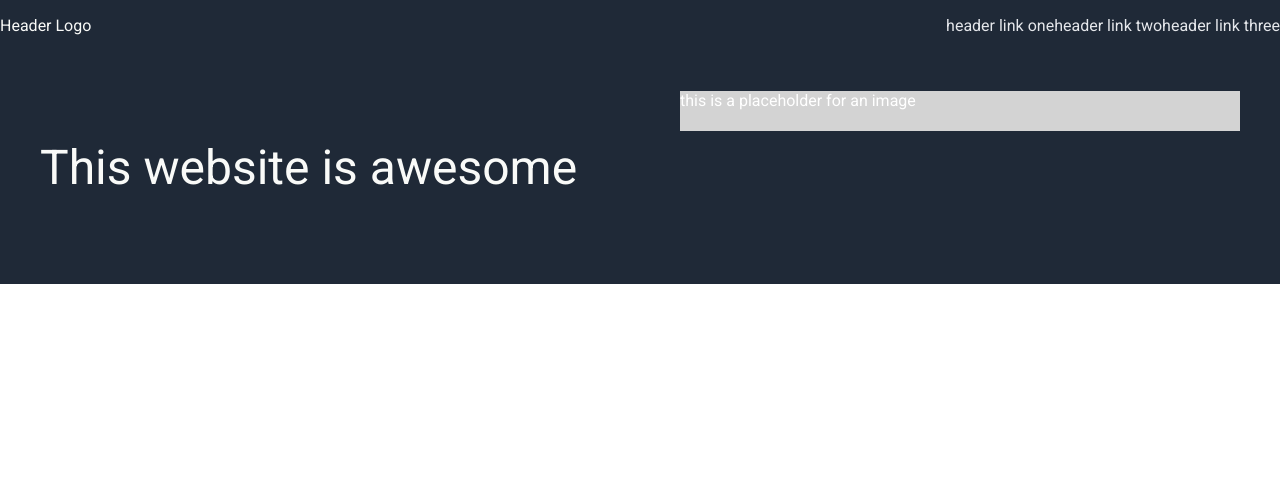
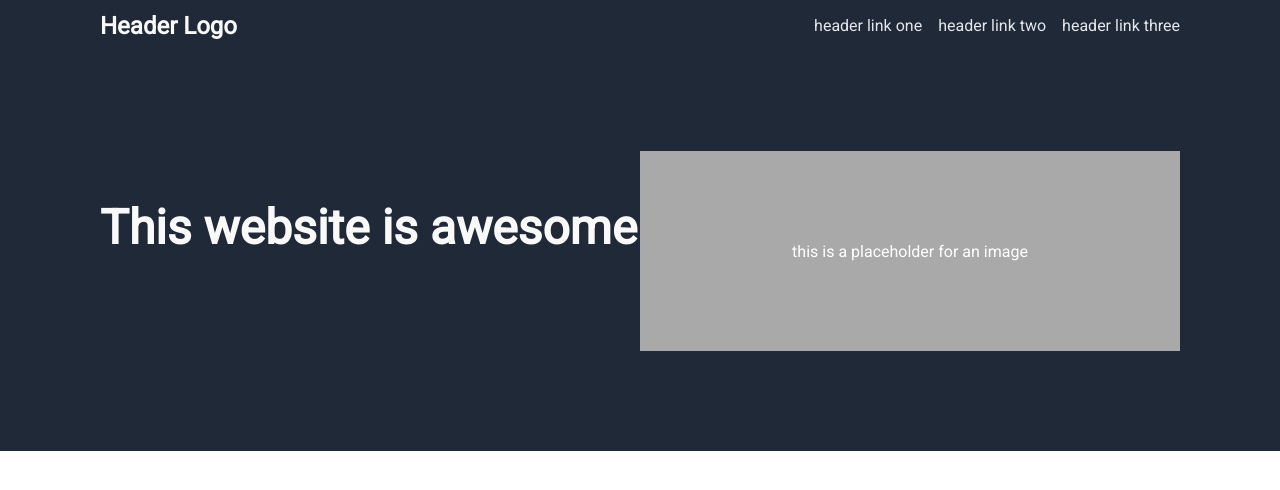
Before and after one commit to andrewsmithdotorg/landing-page-project, a plain HTML site: page index.html in a window 1280 px wide. Drawn offline with Linux system fonts and the light colour scheme.

Commit message:
Develop header and intro panel styling

```diff
--- a/style.css
+++ b/style.css
@@ -12,6 +12,12 @@ body {
     font-family: "Roboto", sans-serif;
 }
 
+.header, .intro-panel {
+    display: flex;
+    background-color: var(--dark-blue);
+    padding: 0px 100px;
+}
+
 .header {
     justify-content: space-between;
     align-items: center;
@@ -19,33 +25,35 @@ body {
     color: var(--header-logo)
 }
 
-.header, .intro-panel {
-    display: flex;
-    background-color: var(--dark-blue);
-    margin: 0px;
+.logo {
+    color: var(--header-logo);
+    font-size: 24px;
+    font-weight: bold;
 }
 
 ul {
+    color: var(--header-link);
     display: flex;
     list-style: none;
-    color: var(--header-link)
+    gap: 16px;
 }
 
 .left-pane, .image-placeholder {
     flex: 1;
     justify-content: center;
-    margin: 40px;
+    margin: 100px 0px;
 }
 
 .headline {
     color: var(--main-text);
-    font-weight: extra-bold;
+    font-weight: 800;
     font-size: 48px;
 }
 
 .image-placeholder {
     color: white;
-    background-color: lightgray;
-    width: 70px;
-    height: 40px;
+    background-color: darkgray;
+    height: 200px;
+    display: flex;
+    align-items: center;
 }
```
